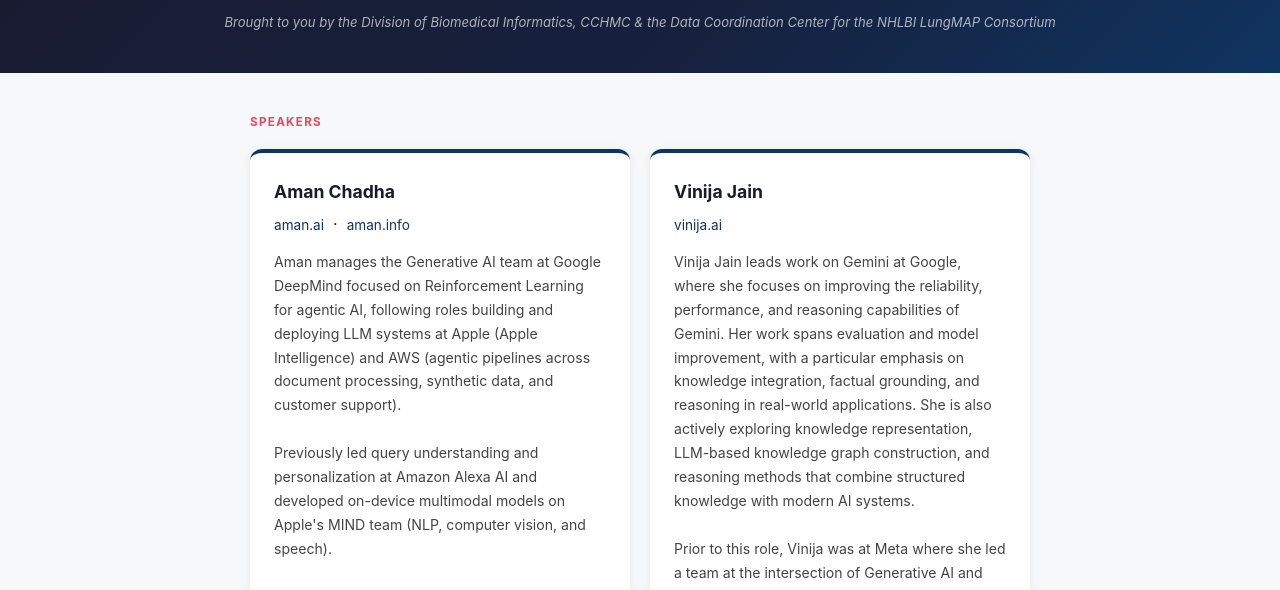
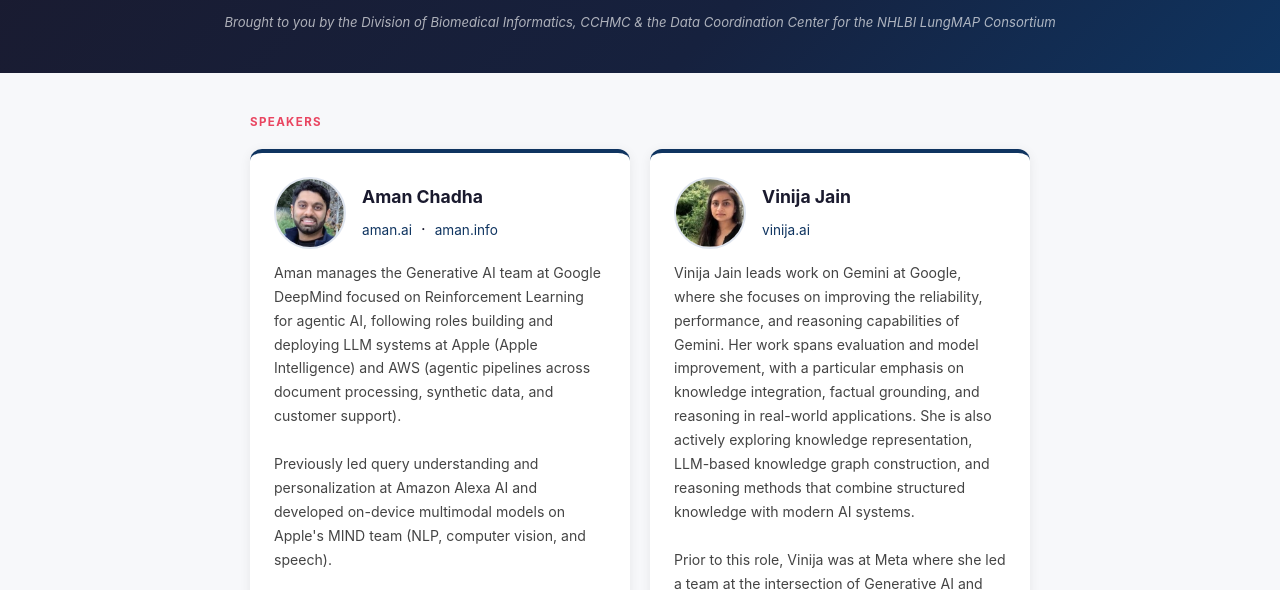
Before and after one commit to pankajrajdeo/ai-talk-2026, a plain HTML site: page index.html in a window 1280 px wide. Shown: the part 180-770 px from the top of the page. Drawn offline with Linux system fonts and the light colour scheme.

Commit message:
Update index.html

```diff
--- a/index.html
+++ b/index.html
@@ -132,9 +132,14 @@
     <div class="speakers">
 
       <div class="speaker-card">
-        <h3>Aman Chadha</h3>
-        <a href="https://aman.ai" target="_blank">aman.ai</a> &nbsp;·&nbsp;
-        <a href="https://aman.info" target="_blank">aman.info</a>
+        <div style="display:flex; align-items:center; gap:16px; margin-bottom:12px;">
+          <img src="assets/aman.jpg" alt="Aman Chadha" style="width:72px; height:72px; border-radius:50%; object-fit:cover; flex-shrink:0; border:2px solid #e0e6f0;"/>
+          <div>
+            <h3>Aman Chadha</h3>
+            <a href="https://aman.ai" target="_blank">aman.ai</a> &nbsp;·&nbsp;
+            <a href="https://aman.info" target="_blank">aman.info</a>
+          </div>
+        </div>
         <div class="bio">
           Aman manages the Generative AI team at Google DeepMind focused on Reinforcement Learning for agentic AI, following roles building and deploying LLM systems at Apple (Apple Intelligence) and AWS (agentic pipelines across document processing, synthetic data, and customer support).<br/><br/>
           Previously led query understanding and personalization at Amazon Alexa AI and developed on-device multimodal models on Apple's MIND team (NLP, computer vision, and speech).<br/><br/>
@@ -144,8 +149,13 @@
       </div>
 
       <div class="speaker-card">
-        <h3>Vinija Jain</h3>
-        <a href="https://vinija.ai" target="_blank">vinija.ai</a>
+        <div style="display:flex; align-items:center; gap:16px; margin-bottom:12px;">
+          <img src="assets/vinija.jpg" alt="Vinija Jain" style="width:72px; height:72px; border-radius:50%; object-fit:cover; flex-shrink:0; border:2px solid #e0e6f0;"/>
+          <div>
+            <h3>Vinija Jain</h3>
+            <a href="https://vinija.ai" target="_blank">vinija.ai</a>
+          </div>
+        </div>
         <div class="bio">
           Vinija Jain leads work on Gemini at Google, where she focuses on improving the reliability, performance, and reasoning capabilities of Gemini. Her work spans evaluation and model improvement, with a particular emphasis on knowledge integration, factual grounding, and reasoning in real-world applications. She is also actively exploring knowledge representation, LLM-based knowledge graph construction, and reasoning methods that combine structured knowledge with modern AI systems.<br/><br/>
           Prior to this role, Vinija was at Meta where she led a team at the intersection of Generative AI and Recommender Systems, focused on building intelligent, high-impact solutions that optimize advertiser outcomes and user engagement.<br/><br/>
```
